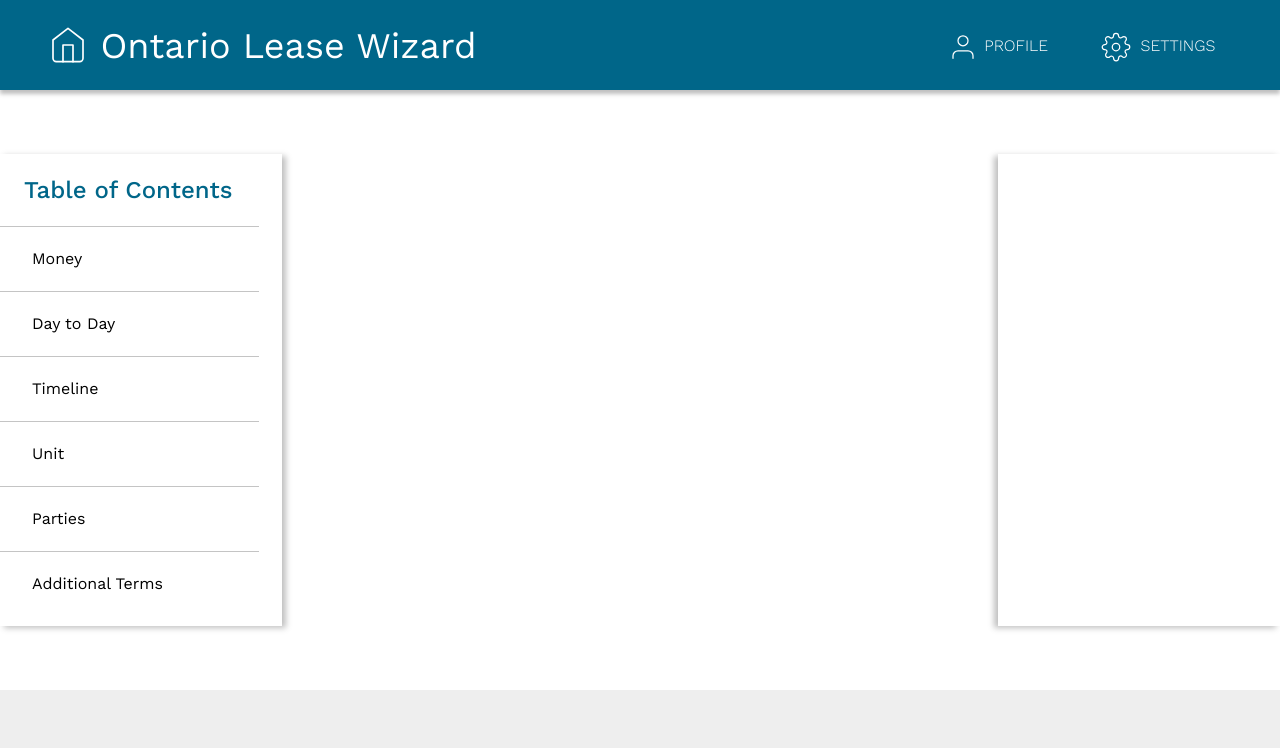
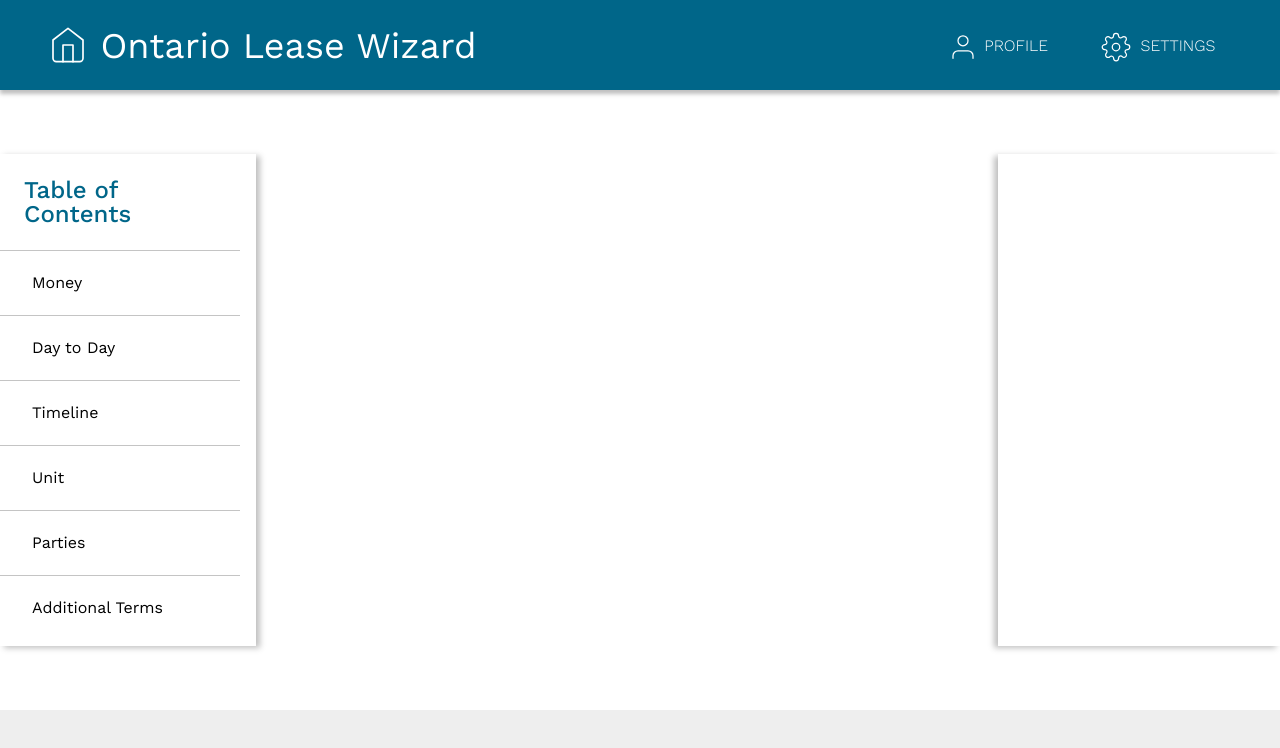
Before and after one commit to law-design-colab-ctto/ontario-lease-wizard, a React (Create React App) app: page / in a window 1280 px wide. Shown: the top 748 px of the page. Built offline with nearby package versions, Linux system fonts and the light colour scheme.

Commit message:
Scaling the sidebars a bit better with minmax

```diff
--- a/src/App.css
+++ b/src/App.css
@@ -138,14 +138,17 @@ header {
 /* The grid is split into 3 columns, 4 rows, adjusted to viewport. Viewport has a min-width of 960px (see .App). */
 .AppGrid {
   display: grid;
-  grid-template-columns: 22vw 39vw 39vw;
-  grid-template-rows: 25vh 25vh 25vh 1fr;
+  grid-template-columns: minmax(250px, 20vw) 1fr minmax(250px, 20vw);
+  grid-template-rows: 27vh 27vh 1fr 90px;
   height: calc(100vh - 90px); }
 
 nav {
   grid-column: 1;
   grid-row: 1 / 4;
   font-weight: 400; }
+  nav svg.chevronRight.active {
+    transform: rotate(90deg);
+    transition: all 0.5s ease; }
   nav h2 {
     font-size: 24px;
     padding: 1em;
--- a/src/App.scss
+++ b/src/App.scss
@@ -160,8 +160,8 @@ header {
 
 .AppGrid {
   display: grid;
-  grid-template-columns: 22vw 39vw 39vw;
-  grid-template-rows: 25vh 25vh 25vh 1fr;
+  grid-template-columns: minmax(250px, 20vw) 1fr minmax(250px, 20vw);
+  grid-template-rows: 27vh 27vh 1fr 90px;
   height: calc(100vh - 90px);
 }
 
@@ -169,6 +169,12 @@ nav {
   grid-column: 1;
   grid-row: 1 / 4;
   font-weight: 400;
+  svg.chevronRight {
+    &.active {
+      transform: rotate(90deg);
+      transition: all 0.5s ease;
+    }
+  }
   h2 {
     font-size: 24px;
     padding: 1em;
```
